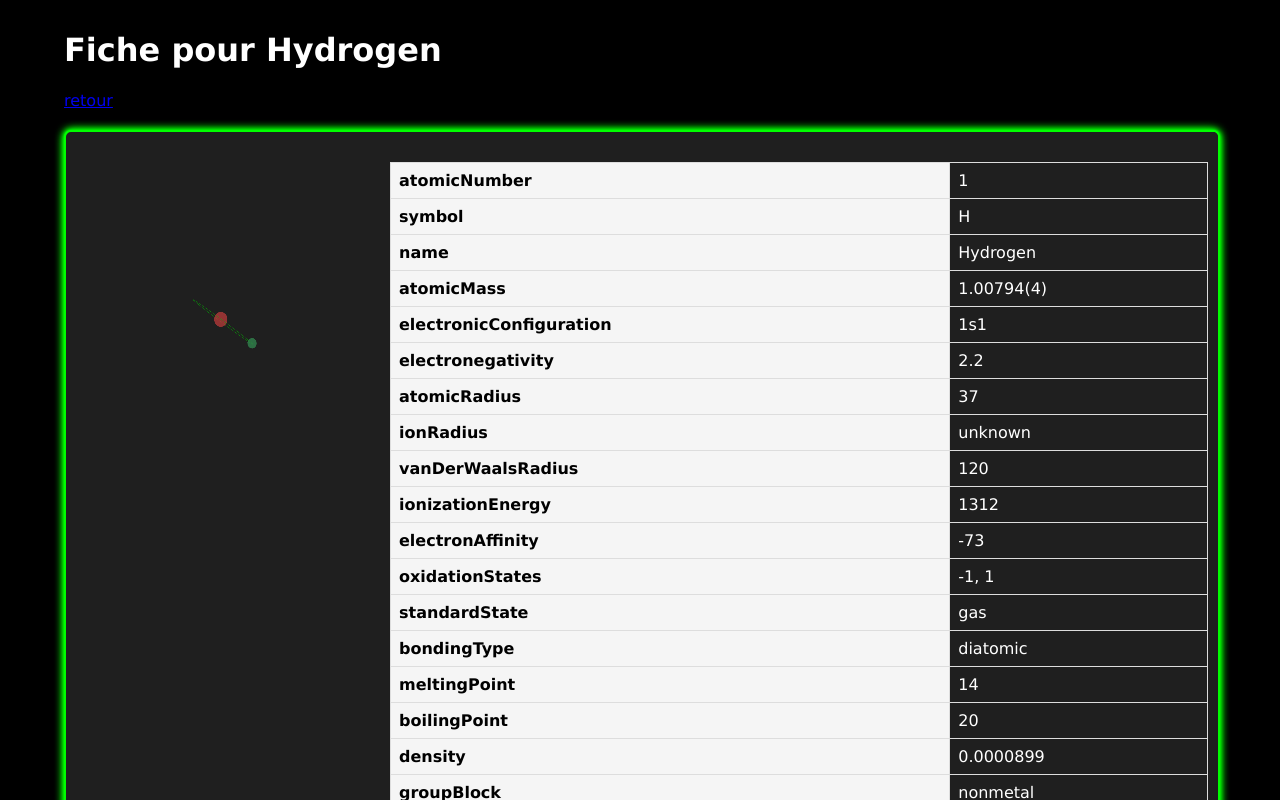
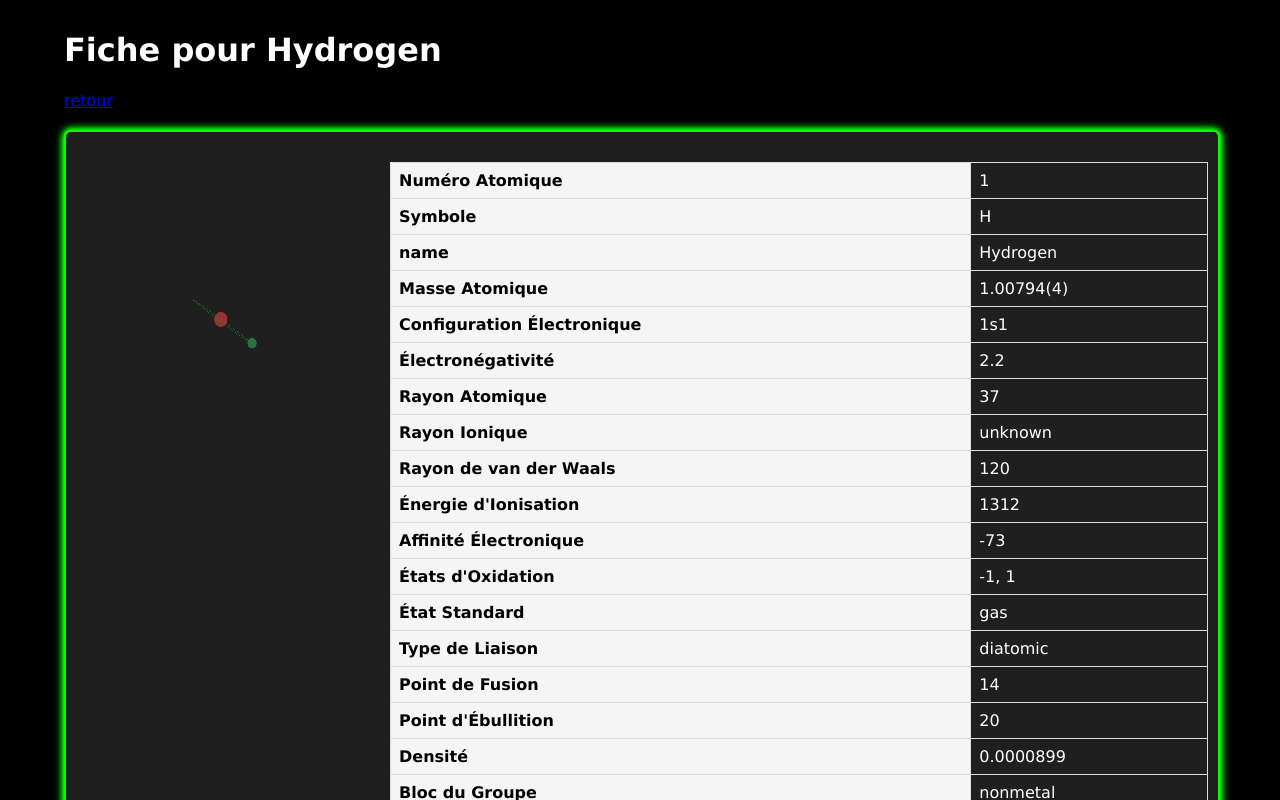
Before and after one commit to SonicDarkSly/periodic-elements-table, a Next.js app: page /elements/1 in a window 1280 px wide. Shown: the top 800 px of the page. Built offline with nearby package versions, Linux system fonts and the light colour scheme.

Commit message:
translation in french language

```diff
--- a/src/app/(pages)/elements/[id]/page.jsx
+++ b/src/app/(pages)/elements/[id]/page.jsx
@@ -45,14 +45,66 @@ const ElementPage = () => {
 
           <div className="informations">
             <table className="element-table">
-              <tbody>
+            <tbody>
                 {Object.entries(element).map(([key, value]) => (
                   <tr key={key}>
                     <td>
-                      {key === "electronLayers" ? "Structure de Valence" : key}
+                      {key === "electronLayers"
+                        ? "Structure de Valence"
+                        : key === "atomicNumber"
+                        ? "Numéro Atomique"
+                        : key === "symbol"
+                        ? "Symbole"
+                        : key === "atomicMass"
+                        ? "Masse Atomique"
+                        : key === "electronicConfiguration"
+                        ? "Configuration Électronique"
+                        : key === "electronegativity"
+                        ? "Électronégativité"
+                        : key === "atomicRadius"
+                        ? "Rayon Atomique"
+                        : key === "ionRadius"
+                        ? "Rayon Ionique"
+                        : key === "vanDerWaalsRadius"
+                        ? "Rayon de van der Waals"
+                        : key === "ionizationEnergy"
+                        ? "Énergie d'Ionisation"
+                        : key === "electronAffinity"
+                        ? "Affinité Électronique"
+                        : key === "oxidationStates"
+                        ? "États d'Oxidation"
+                        : key === "standardState"
+                        ? "État Standard"
+                        : key === "bondingType"
+                        ? "Type de Liaison"
+                        : key === "meltingPoint"
+                        ? "Point de Fusion"
+                        : key === "boilingPoint"
+                        ? "Point d'Ébullition"
+                        : key === "density"
+                        ? "Densité"
+                        : key === "groupBlock"
+                        ? "Bloc du Groupe"
+                        : key === "yearDiscovered"
+                        ? "Année de Découverte"
+                        : key === "block"
+                        ? "Bloc"
+                        : key === "cpkHexColor"
+                        ? "Couleur CPK en Hex"
+                        : key === "period"
+                        ? "Période"
+                        : key === "group"
+                        ? "Groupe"
+                        : key === "protons"
+                        ? "Protons"
+                        : key === "neutrons"
+                        ? "Neutrons"
+                        : key}
                     </td>
                     <td>
-                      {key === "electronLayers" ? value.join(", ") : value}
+                      {key === "electronLayers"
+                        ? value.join(", ")
+                        : value}
                     </td>
                   </tr>
                 ))}
```
Also changed, not shown: src/app/parameters/elements-list.json.
